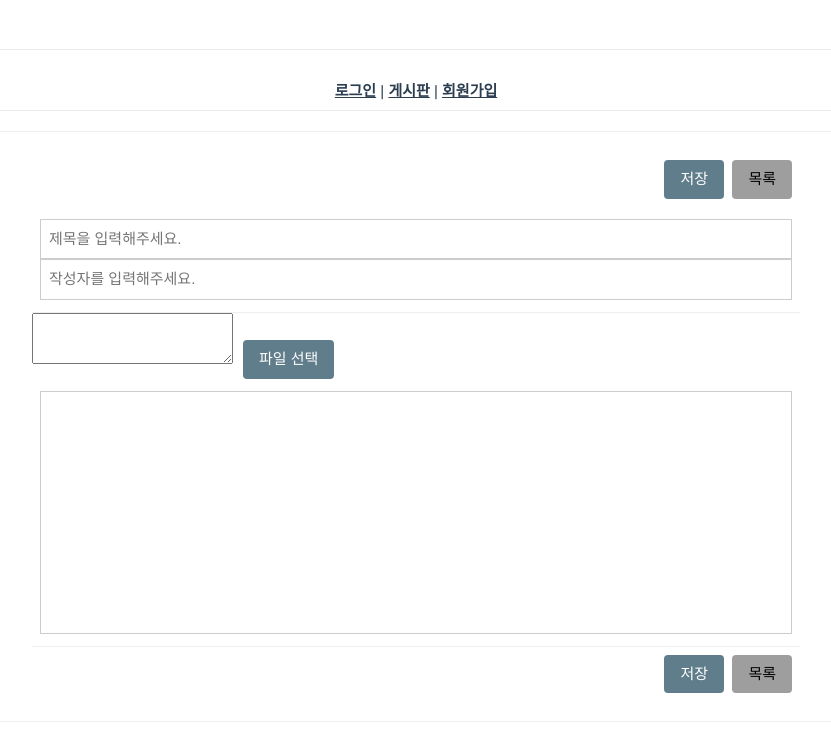
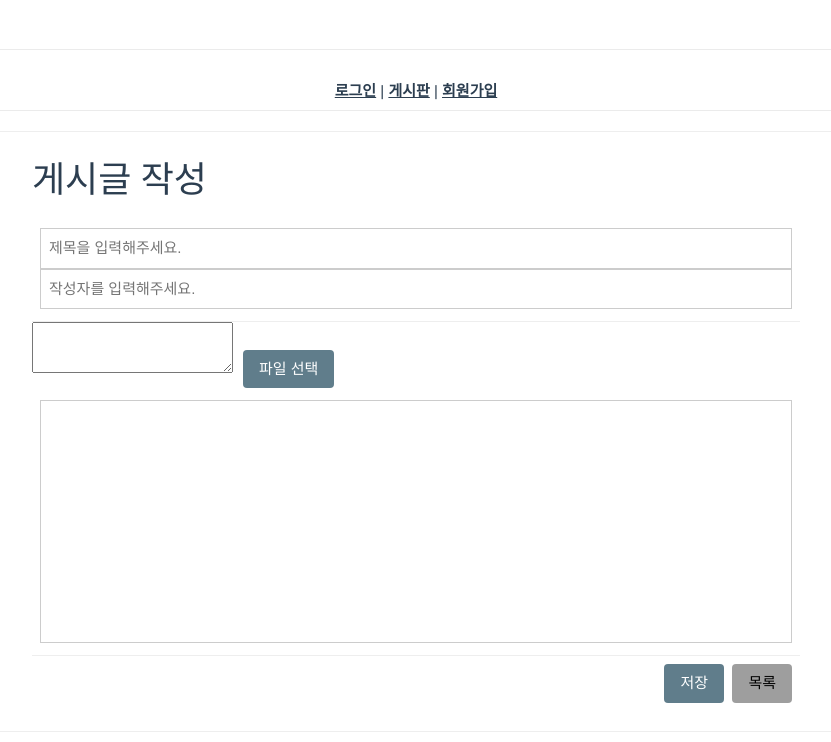
Before and after one commit to digeuthi/AssignFront, a Vue app: page /board/write in a window 1280 px wide. Shown: the top 742 px of the page, without its empty margins (224-1055 px from the left). Built offline with nearby package versions, Linux system fonts and the light colour scheme.

Commit message:
headTitle modify

```diff
--- a/src/views/board/BoardList.vue
+++ b/src/views/board/BoardList.vue
@@ -1,5 +1,6 @@
 <template>
     <div class="board-list">
+      <h1>게시글 목록</h1>
       <div class="common-buttons">
         <button type="button" class="w3-button w3-round w3-blue-gray" v-on:click="fnWrite">등록</button>
       </div>
--- a/src/views/board/BoardWrite.vue
+++ b/src/views/board/BoardWrite.vue
@@ -1,9 +1,6 @@
 <template>
     <div class="board-detail">
-      <div class="common-buttons">
-        <button type="button" class="w3-button w3-round w3-blue-gray" v-on:click="fnSave">저장</button>&nbsp;
-        <button type="button" class="w3-button w3-round w3-gray" v-on:click="fnList">목록</button>
-      </div>
+      <h1>게시글 작성</h1>
       <div class="board-contents">
         <input type="text" v-model="title" class="w3-input w3-border" placeholder="제목을 입력해주세요.">
         <input type="text" v-model="author" class="w3-input w3-border" placeholder="작성자를 입력해주세요." v-if="idx === undefined">
```
